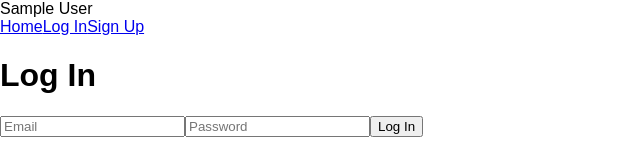
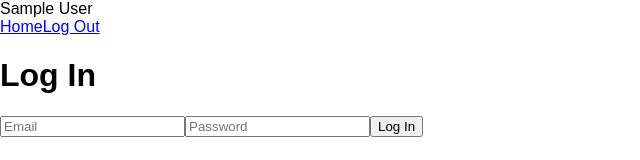
Before and after one commit to BBarden93/GA_Project_4, a React (Create React App) app in the folder client/: page /login in a window 1280 px wide. Shown: the top 160 px of the page, without its empty margins (0-640 px from the left). Built offline with nearby package versions, Linux system fonts and the light colour scheme; sample sign-in values are in the browser's storage.

Commit message:
navbar stuff

```diff
--- a/client/src/App.js
+++ b/client/src/App.js
@@ -1,9 +1,12 @@
 import React, { Component } from 'react';
 import {Link, Route, Switch, Redirect} from 'react-router-dom';
 import httpClient from './httpClient.js';
-import Home from './views/Home.js';
-import LogIn from './views/LogIn.js';
-import SignUp from './views/SignUp.js';
+import Home from './views/Home.jsx';
+import LogIn from './views/LogIn.jsx';
+import LogOut from './views/LogOut'
+import SignUp from './views/SignUp.jsx';
+import NavBar from './views/NavBar.jsx'
+
 
 class App extends Component {
 
@@ -21,19 +24,15 @@ class App extends Component {
     return (
 
       <div className="App">
+
           {currentUser
             ? (
               <div>{currentUser.name}</div>
             )
             : null
           }
-        <div>
-          <Link to="/">Home</Link>
-          {/* <Link to="/vip">VIP</Link> */}
-          <Link to="/login">Log In</Link>
-          <Link to="/signup">Sign Up</Link>
-          {/* <Link to="/logout">Log Out</Link> */}
-        </div>
+
+          <NavBar currentUser={currentUser} />
 
         <Switch>
             <Route path="/login" render={(routeProps) => {
@@ -41,16 +40,16 @@ class App extends Component {
             }} />
 
             <Route path="/signup" render={(routeProps) => {
-                return <SignUp {...routeProps} onSignupSuccess={this.onLoginSuccess.bind(this)}/>
+                return <SignUp {...routeProps} onSignUpSuccess={this.onLoginSuccess.bind(this)}/>
             }} />
 
-            {/* <Route path="/logout" render={() => {
+            <Route path="/logout" render={() => {
                 httpClient.logOut()
                 setTimeout(() => { this.setState({currentUser: null}) })
                 return <Redirect to="/login" />
             }} />
 
-            <Route path="/vip" render={() => {
+            {/* <Route path="/vip" render={() => {
                 return currentUser
                 ? <h1>VIP, Welcome</h1>
                 : <Redirect to="/login" />
--- a/client/src/httpClient.js
+++ b/client/src/httpClient.js
@@ -19,7 +19,7 @@ httpClient.getCurrentUser = function() {
 }
 
 httpClient.logIn = function(fields) {
-    return this({method: 'post', url: '/api/users/login', data: fields})
+    return this({method: 'post', url: '/api/users/authenticate', data: fields})
     .then((serverResponse) => {
         console.log(serverResponse.data)
         const {token} = serverResponse.data
--- /dev/null
+++ b/client/src/views/LogOut.jsx
@@ -0,0 +1,15 @@
+import React from 'react'
+import { Redirect } from 'react-router-dom'
+
+class LogOut extends React.Component {
+
+	componentDidMount() {
+		this.props.onLogOut()
+	}
+
+	render() {
+		return <Redirect to="/login" />
+	}
+}
+
+export default LogOut
--- /dev/null
+++ b/client/src/views/NavBar.jsx
@@ -0,0 +1,26 @@
+import React from 'react'
+import { Link } from 'react-router-dom'
+
+const NavBar = (props) => {
+	return (
+		<div className='NavBar'>
+			<Link to="/">Home</Link>
+			{props.currentUser
+				? (
+					<span>
+						{/* <Link to="/questions">Questions</Link> */}
+						<Link to="/logout">Log Out</Link>
+					</span>
+				)
+				: (
+					<span>
+						<Link to="/login">Log In</Link>
+						<Link to="/signup">Sign Up</Link>
+					</span>
+				)
+			}
+		</div>
+	)
+}
+
+export default NavBar
```
Also changed, not shown: client/src/views/Home.jsx (renamed from client/src/views/Home.js), client/src/views/LogIn.jsx (renamed from client/src/views/LogIn.js), client/src/views/SignUp.jsx (renamed from client/src/views/SignUp.js), 1 other file (tests, documents, lock files or other folders).
